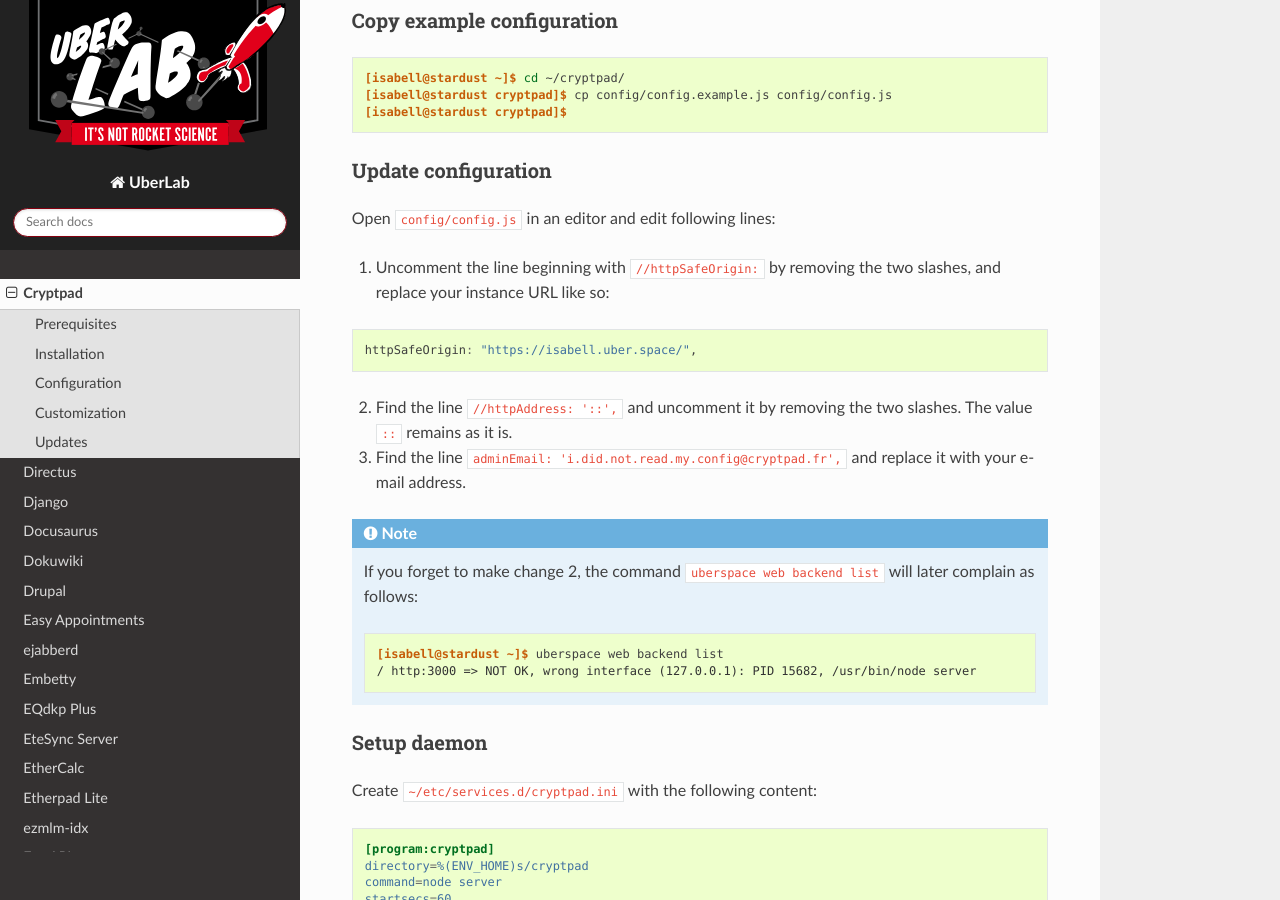
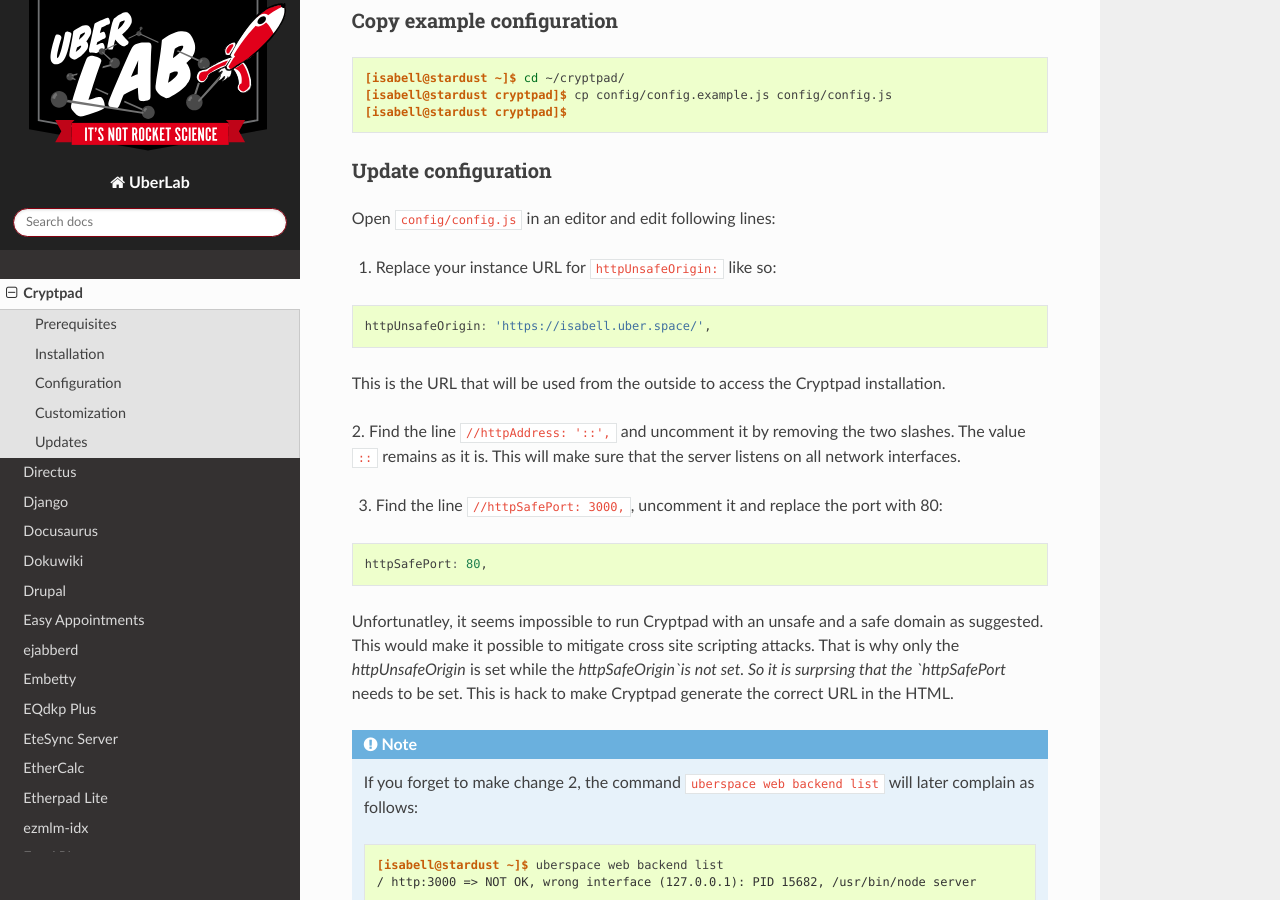
Before and after one commit to Uberspace/lab, a Sphinx documentation site: the page built from source/guide_cryptpad.rst, in a window 1280 px wide and 900 px high, scrolled down 2586 px. Built offline with Sphinx 7.4.7 and the Read the Docs theme 2.0.0, drawn with Linux system fonts in a browser that asks for light colours; some of the changed text lies outside the part shown.

Commit message:
Fix Cryptopad documentation (#1477)
* Fix Cryptopad documentation

I tried to install Cryptopad as documented and failed. I actually believe the documented installation cannot work. The originally documented way makes the instance think it runs on localhost:3000 - the `httpUnsafeOrigin` which makes it fail. The way described here works.

* [cryptpad] use standard backend snippet

---------

Co-authored-by: luto <m@luto.at>

```diff
--- a/source/guide_cryptpad.rst
+++ b/source/guide_cryptpad.rst
@@ -53,7 +53,7 @@
 
 .. code-block:: console
 
-  [isabell@stardust ~]$ git clone --branch 4.14.0 --depth 1 https://github.com/xwiki-labs/cryptpad.git ~/cryptpad
+  [isabell@stardust ~]$ git clone --branch 5.2.1 --depth 1 https://github.com/xwiki-labs/cryptpad.git ~/cryptpad
   Cloning into '~/cryptpad'...
   remote: Enumerating objects: 15111, done.
   remote: Counting objects: 100% (15111/15111), done.
@@ -108,16 +108,24 @@
 
 Open ``config/config.js`` in an editor and edit following lines:
 
-1. Uncomment the line beginning with ``//httpSafeOrigin:`` by removing the two slashes, and replace your instance URL like so:
+1. Replace your instance URL for ``httpUnsafeOrigin:`` like so:
 
 .. code-block:: js
 
-  httpSafeOrigin: "https://isabell.uber.space/",
+  httpUnsafeOrigin: 'https://isabell.uber.space/',
 
+This is the URL that will be used from the outside to access the Cryptpad installation.
 
 2. Find the line ``//httpAddress: '::',`` and uncomment it by removing the two slashes. The value ``::`` remains as it is.
+This will make sure that the server listens on all network interfaces.
 
-3. Find the line ``adminEmail: 'i.did.not.read.my.config@cryptpad.fr',`` and replace it with your e-mail address.
+3. Find the line ``//httpSafePort: 3000,``, uncomment it and replace the port with 80:
+
+.. code-block:: js
+
+  httpSafePort: 80,
+
+Unfortunatley, it seems impossible to run Cryptpad with an unsafe and a safe domain as suggested. This would make it possible to mitigate cross site scripting attacks. That is why only the `httpUnsafeOrigin` is set while the `httpSafeOrigin`is not set. So it is surprsing that the `httpSafePort` needs to be set. This is hack to make Cryptpad generate the correct URL in the HTML.
 
 .. note::
   If you forget to make change 2, the command ``uberspace web backend list`` will later complain as follows:
@@ -162,6 +170,8 @@
 
 For any further configuration or customization you should have a look at the `Cryptpad Wiki`_.
 
+Also you should configure a password salt as explained in the `Cryptpad Admin Guide`. You probably want to set up an admin account in ``config/config.js``.
+
 Updates
 =======
 
@@ -173,7 +183,7 @@
 .. code-block:: console
 
   [isabell@stardust ~]$ cd ~/cryptpad
-  [isabell@stardust cryptpad]$ git pull origin 4.14.0
+  [isabell@stardust cryptpad]$ git pull origin 5.2.1
   From https://github.com/xwiki-labs/cryptpad
    * tag                 4.14.0     -> FETCH_HEAD
   Already up to date.
@@ -205,9 +215,11 @@
 .. _Github: https://github.com/xwiki-labs/cryptpad
 .. _feed: https://github.com/xwiki-labs/cryptpad/releases
 .. _`Cryptpad Wiki`: https://github.com/xwiki-labs/cryptpad/wiki/
+.. _`Cryptpad Admin Guide`: https://docs.cryptpad.org/en/admin_guide/customization.html
+
 
 ----
 
-Tested with Cryptpad 4.14.0 and Uberspace 7.12.1
+Tested with Cryptpad 5.2.1 and Uberspace 7.14.0
 
 .. author_list::
```
